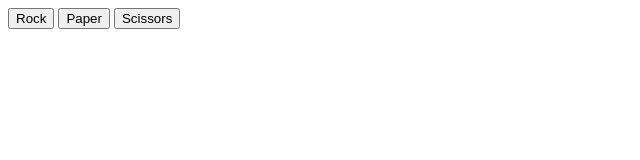
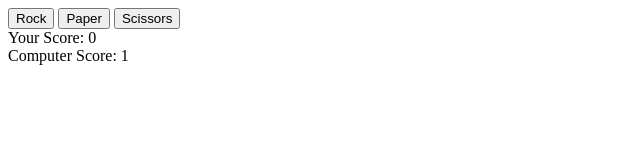
Before and after one commit to philtodisco/Rock-Paper-Scissors, a plain HTML site: page index.html in a window 1280 px wide. Both pictures are taken after a click on the button "Rock". Shown: the whole page, without its empty margins (0-640 px from the left). Drawn offline with Linux system fonts and the light colour scheme.

Commit message:
Scores update in .container

```diff
--- a/app.js
+++ b/app.js
@@ -55,9 +55,13 @@ function computerPlay(max) {
           console.log("You win, scissor beats paper!")
       } else console.log("It's a tie!")
       console.log(`Player score: ${playerScore}\nComputer Score: ${computerScore}`)
+
   }
   //call function to play single round
   playRound(playerSelection, computerSelection)
+
+  document.getElementById('player-score').textContent = `Your Score: ${playerScore}`
+  document.getElementById(`computer-score`).textContent = `Computer Score: ${computerScore}`
     });
   });
 }
--- a/index.html
+++ b/index.html
@@ -12,5 +12,10 @@
       <button id="paper">Paper</button>
       <button id="scissors">Scissors</button>
     </div>
+
+    <div class ="container">
+      <div id="player-score"></div>
+      <div id="computer-score"></div>
+    </div>
   </body>
 </html>
```
